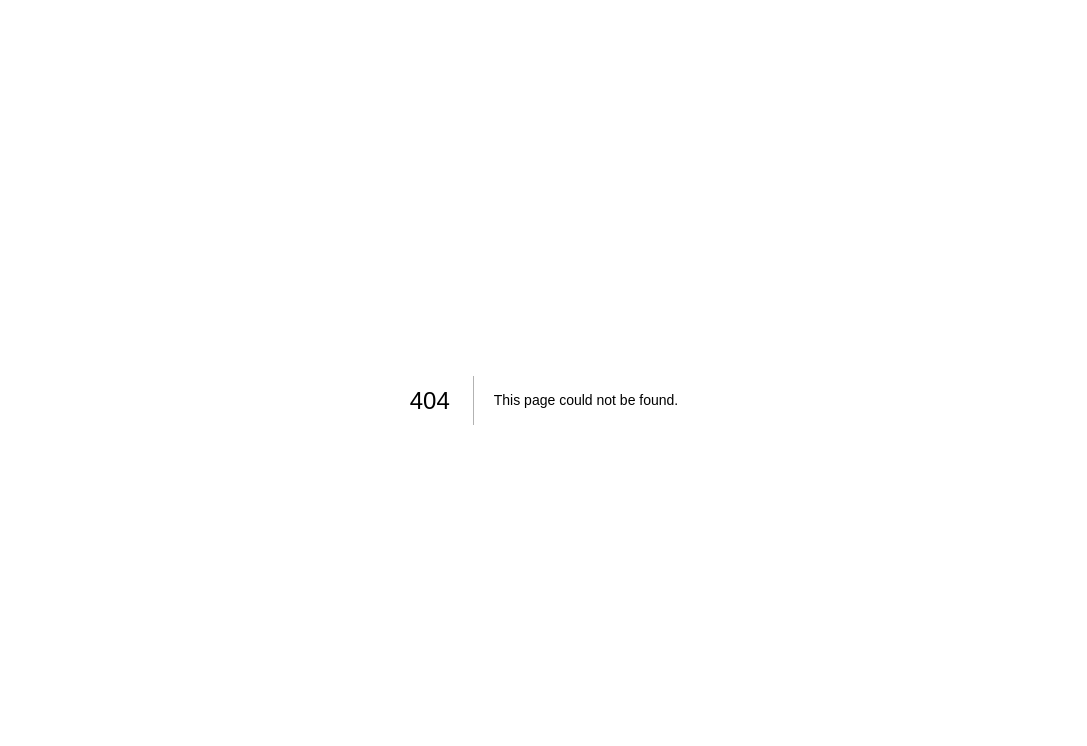
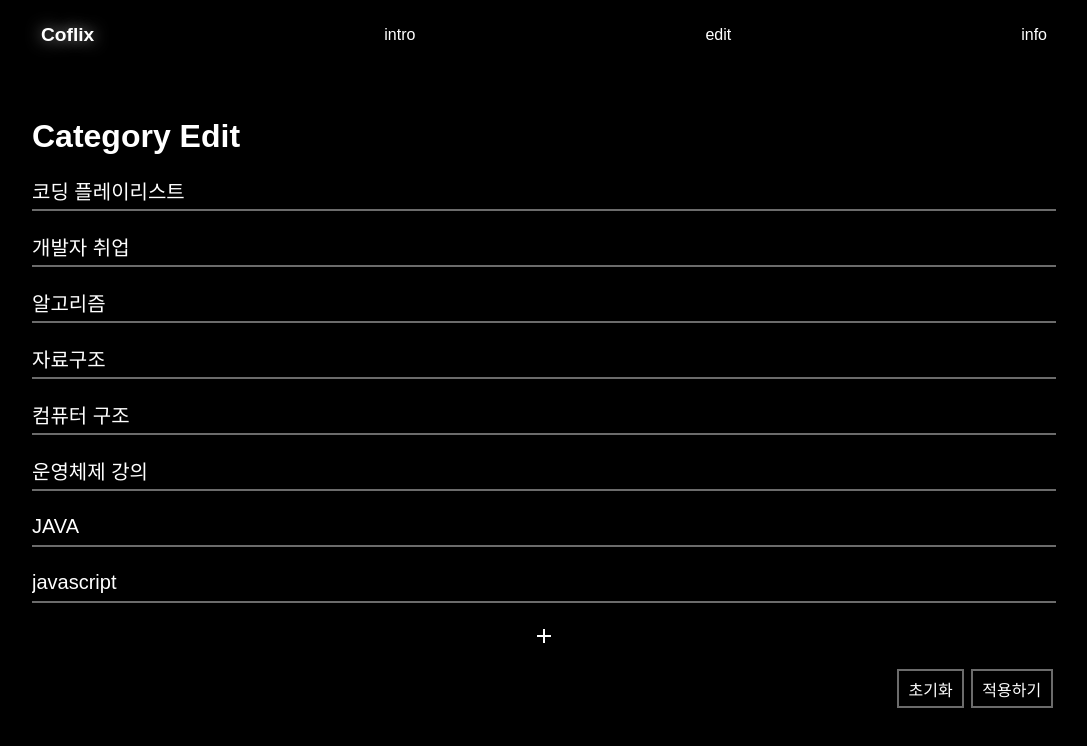
Before and after one commit to jaegwans/coflix, a Next.js app: page /edit in a window 1280 px wide. Before the commit this address had no page. Shown: the top 746 px of the page, without its empty margins (96-1183 px from the left). Built offline with nearby package versions, Linux system fonts and the light colour scheme.

Commit message:
feat: edit category

```diff
--- a/src/hooks/api/getVideoLists.ts
+++ b/src/hooks/api/getVideoLists.ts
@@ -1,7 +1,6 @@
-import keywords from '@/data/Search/keywords.json';
 import { youtube } from 'scrape-youtube';
 
-async function getVideoList() {
+async function getVideoList(keywords: string[]) {
     const videoLists = await Promise.all(
         keywords.map((keyword) => youtube.search(keyword))
     );
--- /dev/null
+++ b/src/hooks/keywords/useKeywords.ts
@@ -0,0 +1,21 @@
+function useKeywords(
+    keywords: string[],
+    setKeywords: React.Dispatch<React.SetStateAction<string[]>>
+) {
+    function handleChange(e: React.ChangeEvent<HTMLInputElement>) {
+        const { value } = e.target;
+        const index = Number(e.target.name);
+
+        setKeywords((prevData) => {
+            const newData = [...prevData];
+            newData[index] = value;
+            return newData;
+        });
+    }
+
+    return {
+        handleChange,
+    };
+}
+
+export default useKeywords;
--- /dev/null
+++ b/src/hooks/useLocalStorage.ts
@@ -0,0 +1,20 @@
+import { useState } from 'react';
+
+function useLocalStorage() {
+    const [isSet, setIsSet] = useState(false);
+
+    function setLocalStorage(id: string, data: any) {
+        localStorage.setItem(id, JSON.stringify(data));
+        setIsSet(true);
+    }
+    function getLocalStorage(id: string) {
+        const data = localStorage.getItem(id);
+        if (data) {
+            return JSON.parse(data);
+        }
+        return null;
+    }
+    return { getLocalStorage, setLocalStorage, isSet };
+}
+
+export default useLocalStorage;
--- /dev/null
+++ b/src/pages/edit.tsx
@@ -0,0 +1,137 @@
+import Layout from '@/components/common/Layout';
+import React, { useLayoutEffect, useState } from 'react';
+import styled from 'styled-components';
+import initKeywords from '@/data/Search/keywords.json';
+import useKeywords from '@/hooks/keywords/useKeywords';
+import useLocalStorage from '@/hooks/useLocalStorage';
+import onPush from '@/hooks/onPush';
+import AddIcon from '@mui/icons-material/Add';
+import RemoveIcon from '@mui/icons-material/Remove';
+// 제거 및 추가 설정
+
+function Edit() {
+    const { getLocalStorage, setLocalStorage, isSet } = useLocalStorage();
+    const [keywords, setKeywords] = useState<string[]>([]);
+    const { handleChange } = useKeywords(keywords, setKeywords);
+
+    useLayoutEffect(() => {
+        const init = getLocalStorage('caterory') || initKeywords;
+        setKeywords(init);
+    }, []);
+
+    function onClickApply() {
+        if (keywords.includes('')) {
+            // handle empty keyword case
+            alert('키워드는 공백으로 두지 마세요.');
+        } else {
+            onPush('/main', setLocalStorage('caterory', keywords));
+        }
+    }
+
+    return (
+        <Layout>
+            <StyledWrapperEdit>
+                <StyledForm>
+                    <h1>Category Edit</h1>
+                    {keywords.map((keyword, index) => (
+                        <StyledInput
+                            key={index}
+                            name={index.toString()}
+                            type="text"
+                            value={keyword}
+                            onChange={handleChange}
+                        />
+                    ))}
+                    <StyeldMore type="button">
+                        <AddIcon />
+                    </StyeldMore>
+                    <StyledButtonWrapper>
+                        <StyeldButton
+                            type="button"
+                            onClick={() => {
+                                setLocalStorage('caterory', initKeywords);
+                                setKeywords(initKeywords);
+                            }}
+                        >
+                            초기화
+                        </StyeldButton>
+                        <StyeldButton type="button" onClick={onClickApply}>
+                            {isSet ? '적용완료' : '적용하기'}
+                        </StyeldButton>
+                    </StyledButtonWrapper>
+                </StyledForm>
+            </StyledWrapperEdit>
+        </Layout>
+    );
+}
+
+export default Edit;
+const StyledButtonWrapper = styled.div`
+    align-self: flex-end;
+`;
+const StyeldMore = styled.button`
+    all: unset;
+    display: flex;
+    justify-content: center;
+    align-items: center;
+    cursor: pointer;
+    width: 3rem;
+    align-self: center;
+    margin: 0rem 0.2rem;
+    padding: 0.325rem 0.6rem;
+    /* border: 2px solid ${({ theme }) => theme.color.grey};
+    transition: border 0.2s ease-in, transform 0.2s ease-in 0.1s;
+
+    &:hover {
+        border: 2px solid ${({ theme }) => theme.color.white};
+    } */
+`;
+const StyeldButton = styled.button`
+    all: unset;
+    cursor: pointer;
+    margin: 0rem 0.2rem;
+    padding: 0.325rem 0.6rem;
+    border: 2px solid ${({ theme }) => theme.color.grey};
+    transition: border 0.2s ease-in, transform 0.2s ease-in 0.1s;
+
+    &:hover {
+        border: 2px solid ${({ theme }) => theme.color.white};
+        transform: translateY(-0.2rem);
+    }
+`;
+const StyledInput = styled.input`
+    width: 100%;
+    height: 2.5rem;
+    font-size: 1.25rem;
+    vertical-align: bottom;
+    background-color: black;
+    border-bottom: 2px solid ${({ theme }) => theme.color.grey};
+    transition: border-bottom 0.2s ease-in-out;
+    color: white;
+    padding-bottom: 0rem;
+
+    &:hover {
+        border-bottom: 2px solid ${({ theme }) => theme.color.white};
+    }
+`;
+const StyledForm = styled.form`
+    margin-top: 3rem;
+    display: flex;
+    width: 80%;
+    height: 100%;
+    justify-content: flex-start;
+    flex-direction: column;
+    gap: 1rem;
+    h1 {
+        align-self: flex-start;
+    }
+`;
+const StyledWrapperEdit = styled.div`
+    flex-direction: column;
+    display: flex;
+    justify-content: center;
+    width: 100%;
+    height: 100vh;
+    align-items: center;
+    padding-top: ${({ theme }) => theme.len.tabHeight};
+`;
```
Also changed, not shown: src/components/common/Input.tsx (added, +7 -0 lines), src/components/main/Category.tsx (+19 -4 lines), src/pages/categoryDetail.tsx (+4 -3 lines), src/pages/main.tsx (+9 -0 lines), src/pages/mainRaw.tsx (+12 -2 lines), 1 other file (tests, documents, lock files or other folders).
